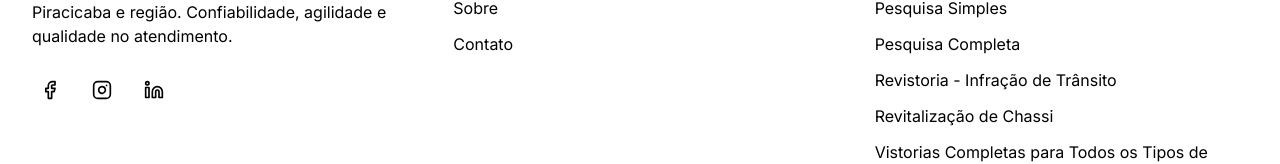
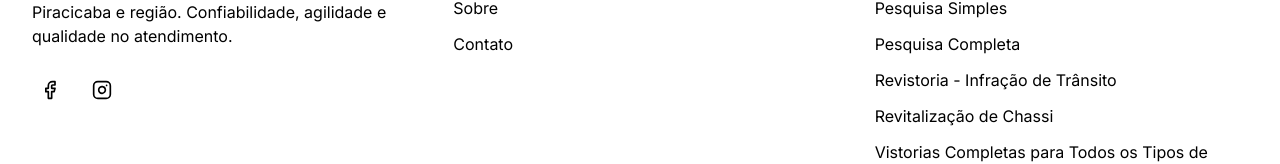
Before and after one commit to LauraSchiavon/vistoriPiracicabaWebSite, a React (Vite) app: page / in a window 1280 px wide. Shown: the part 4166-4330 px from the top of the page. Built offline with nearby package versions, Linux system fonts and the light colour scheme.

Commit message:
redes sociais

```diff
--- a/src/components/layout/Footer.tsx
+++ b/src/components/layout/Footer.tsx
@@ -19,7 +19,7 @@ const Footer: React.FC = () => {
             </p>
             <div className="mt-6 flex space-x-4">
               <a
-                href="https://facebook.com"
+                href="https://facebook.com/vistoripiracicaba"
                 target="_blank"
                 rel="noopener noreferrer"
                 className="bg-white/10 p-2 rounded-full hover:bg-white/20 transition-colors"
@@ -28,22 +28,13 @@ const Footer: React.FC = () => {
                 <Facebook size={20} />
               </a>
               <a
-                href="https://instagram.com"
+                href="https://www.instagram.com/vistoripiracicaba_/"
                 target="_blank"
                 rel="noopener noreferrer"
                 className="bg-white/10 p-2 rounded-full hover:bg-white/20 transition-colors"
                 aria-label="Instagram"
               >
                 <Instagram size={20} />
-              </a>
-              <a
-                href="https://linkedin.com"
-                target="_blank"
-                rel="noopener noreferrer"
-                className="bg-white/10 p-2 rounded-full hover:bg-white/20 transition-colors"
-                aria-label="LinkedIn"
-              >
-                <Linkedin size={20} />
               </a>
             </div>
           </div>
```
